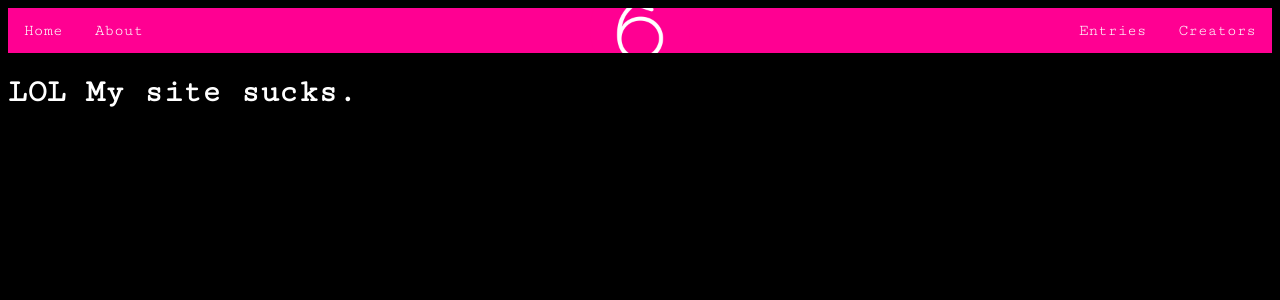
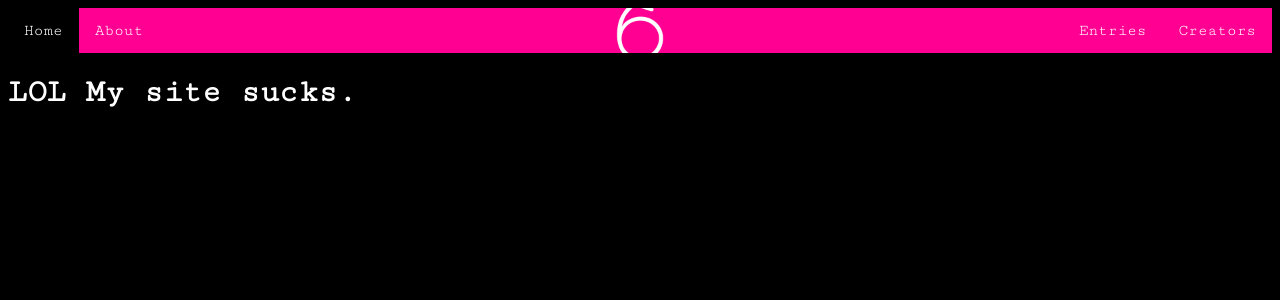
Before and after one commit to userx6/userx6.github.io, a Jekyll site: the page built from index.html, in a window 1280 px wide. Shown: the top 300 px of the page. Built offline with Jekyll 4.4.1, drawn with Linux system fonts in a browser that asks for light colours.

Commit message:
Update main.scss

```diff
--- a/_sass/main.scss
+++ b/_sass/main.scss
@@ -64,7 +64,7 @@ nav li a:hover:not(.active) {
   color: #ff0092;
 }
 
-.topnav a.active {
+/*.topnav a*/.active {
   background-color: #000;
   color: #ff0092;
 }
@@ -75,6 +75,7 @@ nav li a:hover:not(.active) {
   top: 50%;
   left: 50%;
   transform: translate(-50%, -50%);
+  overflow: visible;
 }
 
 .topnav-right {
```
